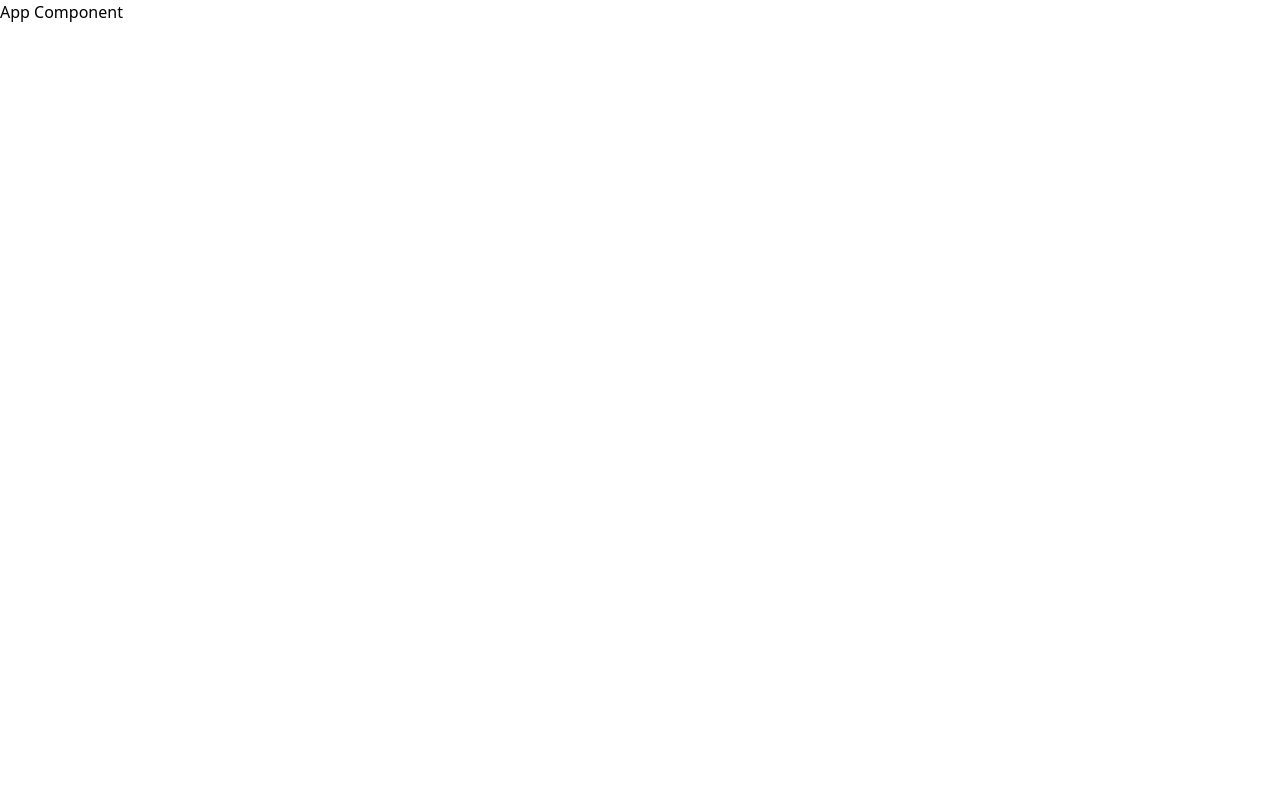
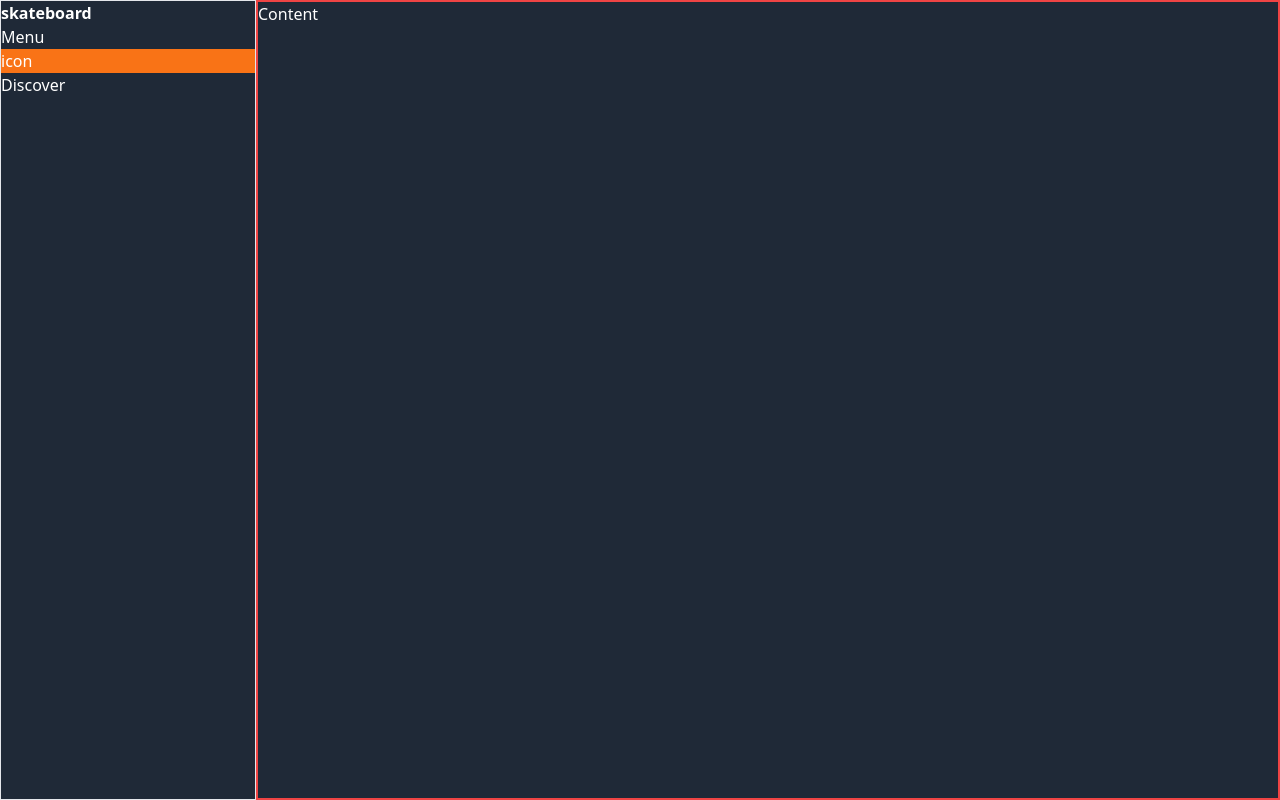
Before and after one commit to wermvasconcelos/skateboard, a Vue app: page / in a window 1280 px wide. Built offline with nearby package versions, Linux system fonts and the light colour scheme.

Commit message:
feat: sidebar initial

```diff
--- a/package.json
+++ b/package.json
@@ -9,7 +9,7 @@
     "preview": "vite preview"
   },
   "dependencies": {
-    "vue": "^3.4.21"
+    "vue": "^3.4.23"
   },
   "devDependencies": {
     "@vitejs/plugin-vue": "^5.0.4",
--- a/src/App.vue
+++ b/src/App.vue
@@ -1,6 +1,7 @@
-<script setup lang="ts">
+<template>
+  <Dashboard/>
+</template>
+
+<script lang="ts" setup>
+  import Dashboard from './layouts/Dashboard.vue'
 </script>
-
-<template>
-  <h1>App Component</h1>
-</template>
--- a/src/components/HelloWorld.vue
+++ /dev/null
@@ -1,38 +0,0 @@
-<script setup lang="ts">
-import { ref } from 'vue'
-
-defineProps<{ msg: string }>()
-
-const count = ref(0)
-</script>
-
-<template>
-  <h1>{{ msg }}</h1>
-
-  <div class="card">
-    <button type="button" @click="count++">count is {{ count }}</button>
-    <p>
-      Edit
-      <code>components/HelloWorld.vue</code> to test HMR
-    </p>
-  </div>
-
-  <p>
-    Check out
-    <a href="https://vuejs.org/guide/quick-start.html#local" target="_blank"
-      >create-vue</a
-    >, the official Vue + Vite starter
-  </p>
-  <p>
-    Install
-    <a href="https://github.com/vuejs/language-tools" target="_blank">Volar</a>
-    in your IDE for a better DX
-  </p>
-  <p class="read-the-docs">Click on the Vite and Vue logos to learn more</p>
-</template>
-
-<style scoped>
-.read-the-docs {
-  color: #888;
-}
-</style>
--- /dev/null
+++ b/src/components/MyComponent.vue
@@ -0,0 +1,3 @@
+<template>
+    <h2 class="text-red-500">My Component</h2>
+</template>
--- /dev/null
+++ b/src/layouts/Dashboard.vue
@@ -0,0 +1,20 @@
+<template>
+    <div class="bg-gray-800 flex text-white max-h-screen h-screen">
+        <div class="border w-64">
+            <span class="font-semibold">skateboard</span>
+            <nav>
+                <h3>Menu</h3>
+                <div>
+                    <div class="bg-orange-500">
+                        icon
+                    </div>
+                    <span>Discover</span>
+                </div>
+            </nav>
+        </div>
+
+        <div class="border-2 flex-1 border-red-500">
+            Content
+        </div>
+    </div>
+</template>
```
Also changed, not shown: 1 other file (tests, documents, lock files or other folders).
